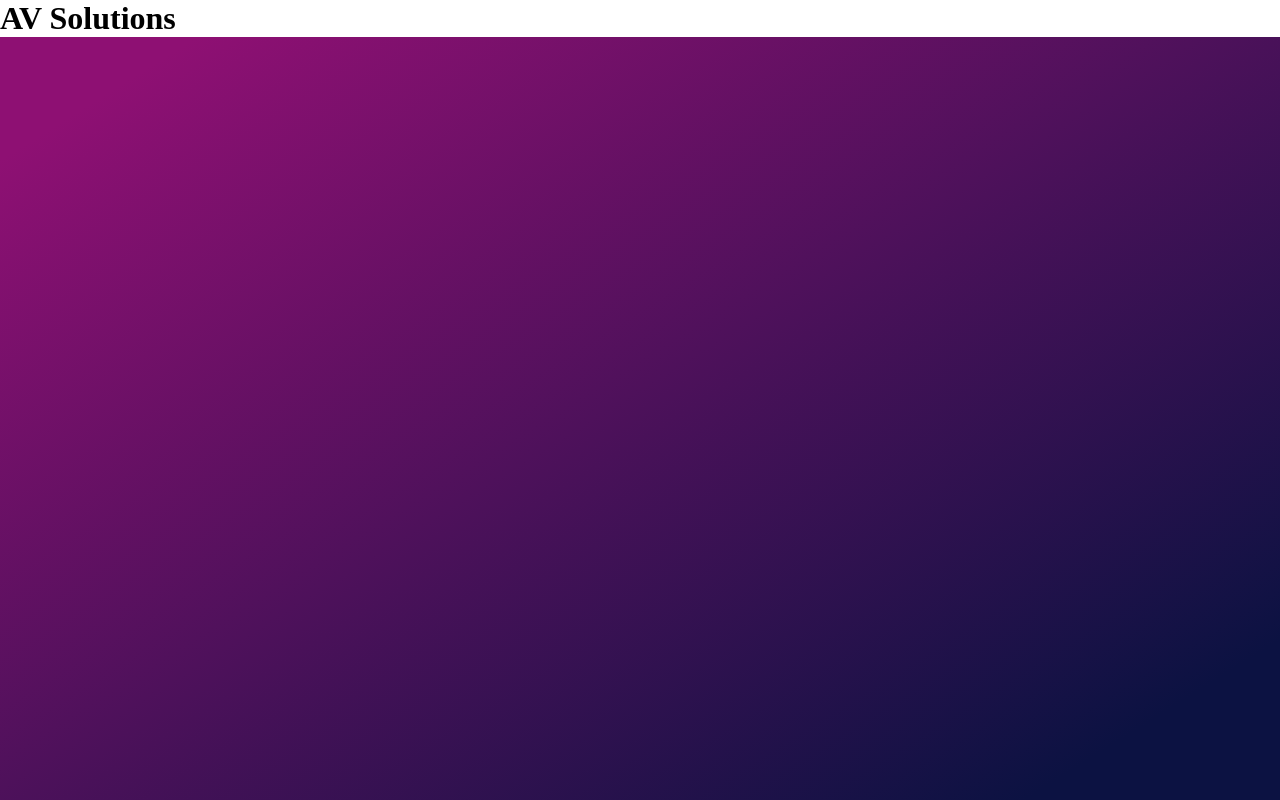
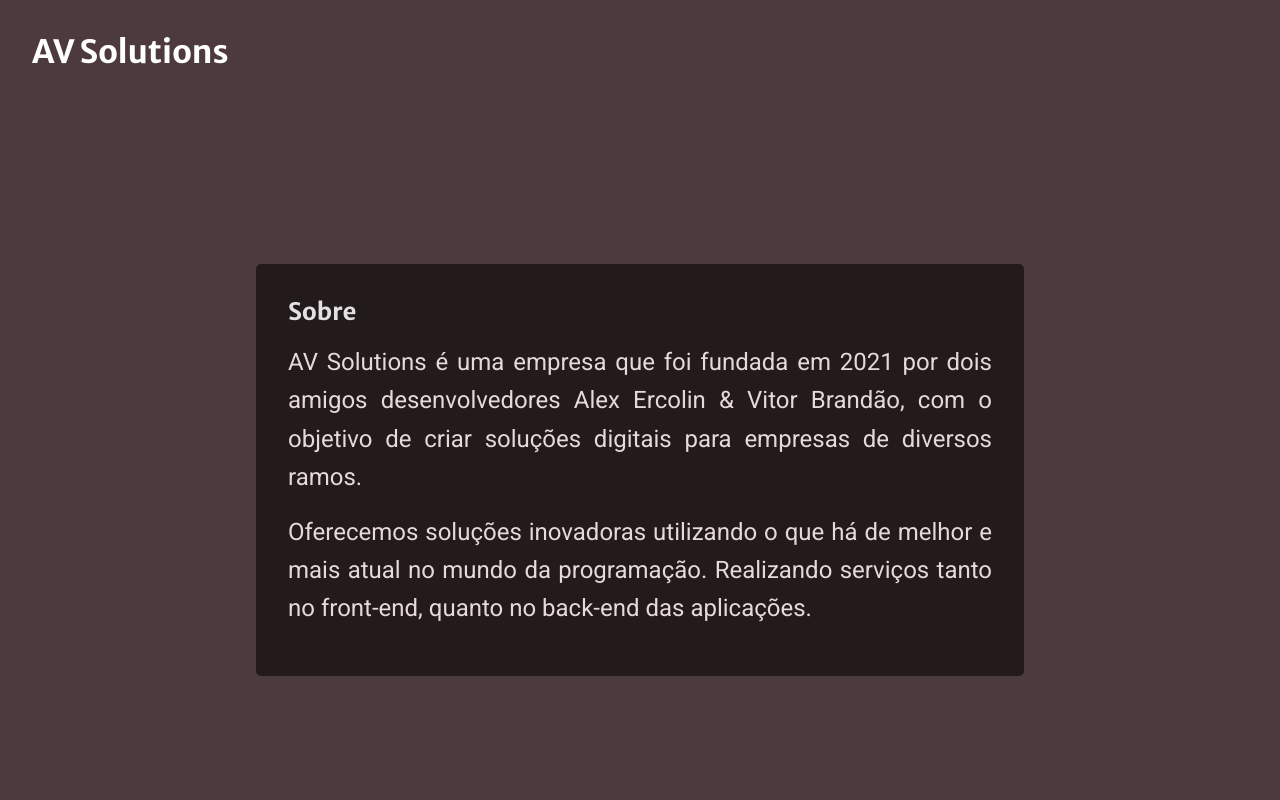
Before and after one commit to alexercolin/av-solutions, a Next.js app: page / in a window 1280 px wide. Shown: the top 800 px of the page. Built offline with nearby package versions, Linux system fonts and the light colour scheme.

Commit message:
feat:add header and main container components

```diff
--- /dev/null
+++ b/src/components/Header/index.tsx
@@ -0,0 +1,15 @@
+import styles from './styles.module.scss';
+
+export default function Header() {
+    return (
+        <nav className={styles.menu}>
+            <ul>
+                <li>
+                    <h1>
+                        AV Solutions
+                    </h1>
+                </li>
+            </ul>
+        </nav>
+    )
+}
--- /dev/null
+++ b/src/components/Header/styles.module.scss
@@ -0,0 +1,14 @@
+.menu {
+    padding: 2rem;
+
+    h1 {
+        color: var(--white);
+        font-size: 2rem;
+    }
+
+    ul {
+        li {
+            list-style: none;
+        }
+    }
+}
--- a/src/components/MainContainer/index.tsx
+++ b/src/components/MainContainer/index.tsx
@@ -3,8 +3,17 @@ import styles from './styles.module.scss';
 
 export default function MainContainer() {
     return (
-        <main className={styles.container}>
-            <h1>AV Solutions</h1>
-        </main>
+        <div>
+            <div className={styles.container}>
+                <h2>Sobre</h2>
+                <p>AV Solutions é uma empresa que foi fundada em 2021 por dois amigos desenvolvedores Alex Ercolin & Vitor Brandão, com o objetivo de criar soluções digitais para empresas de diversos ramos.</p>
+                <p>Oferecemos soluções inovadoras utilizando o que há de melhor e mais atual no mundo da programação. Realizando serviços tanto no front-end, quanto no back-end das aplicações.</p>
+            </div>
+            <div className={styles.container}>
+                <h2>Equipe</h2>
+                <p>AV Solutions é uma empresa que foi fundada em 2021 por dois amigos desenvolvedores Alex Ercolin & Vitor Brandão, com o objetivo de criar soluções digitais para empresas de diversos ramos.</p>
+                <p>Oferecemos soluções inovadoras utilizando o que há de melhor e mais atual no mundo da programação. Realizando serviços tanto no front-end, quanto no back-end das aplicações.</p>
+            </div>
+        </div>
     );
 }
--- a/src/components/MainContainer/styles.module.scss
+++ b/src/components/MainContainer/styles.module.scss
@@ -1,3 +1,20 @@
 .container {
-    background-color: var(--white);
+    background-color: #231b1b;
+    border-radius: 5px;
+    margin: 20vh auto;
+    padding: 2rem;
+    width: 60vw;
+
+    * {
+        margin-bottom: 1rem;
+    }
+
+    h1 {
+        font-size: 2rem;
+    }
+
+    p {
+        text-align: justify;
+        line-height: 1.6;
+    }
 }
--- a/src/pages/_document.tsx
+++ b/src/pages/_document.tsx
@@ -5,6 +5,9 @@ export default class MyDocument extends Document {
         return (
             <Html>
                 <Head>
+                    <link rel="preconnect" href="https://fonts.googleapis.com" />
+                    <link rel="preconnect" href="https://fonts.gstatic.com" />
+                    <link href="https://fonts.googleapis.com/css2?family=Bebas+Neue&family=Merriweather+Sans:wght@400;700&family=Roboto&display=swap" rel="stylesheet" />
                 </Head>
                 <body>
                     <Main />
--- a/src/pages/index.tsx
+++ b/src/pages/index.tsx
@@ -1,8 +1,12 @@
 import React from "react";
+import Header from "../components/Header";
 import MainContainer from "../components/MainContainer";
 
 export default function Home() {
   return (
-    <MainContainer />
+    <>
+      <Header />
+      <MainContainer />
+    </>
   );
 }
--- a/src/styles/global.scss
+++ b/src/styles/global.scss
@@ -20,7 +20,19 @@ div#root {
   flex: 1;
   min-height: 100vh;
 }
+h1,
+h2,
+h3 {
+  color: #e2e1e1;
+  font-family: "Merriweather Sans", sans-serif;
+}
+
+p {
+  color: #e6d9d8;
+  font-family: "Roboto", sans-serif;
+  font-size: 1.5rem;
+}
 
 body {
-  background: linear-gradient(to bottom right, var(--violet-eggplant) 10%, var(--blue-zodiac) 90%);
+  background: #4c3a3d;
 }
```
